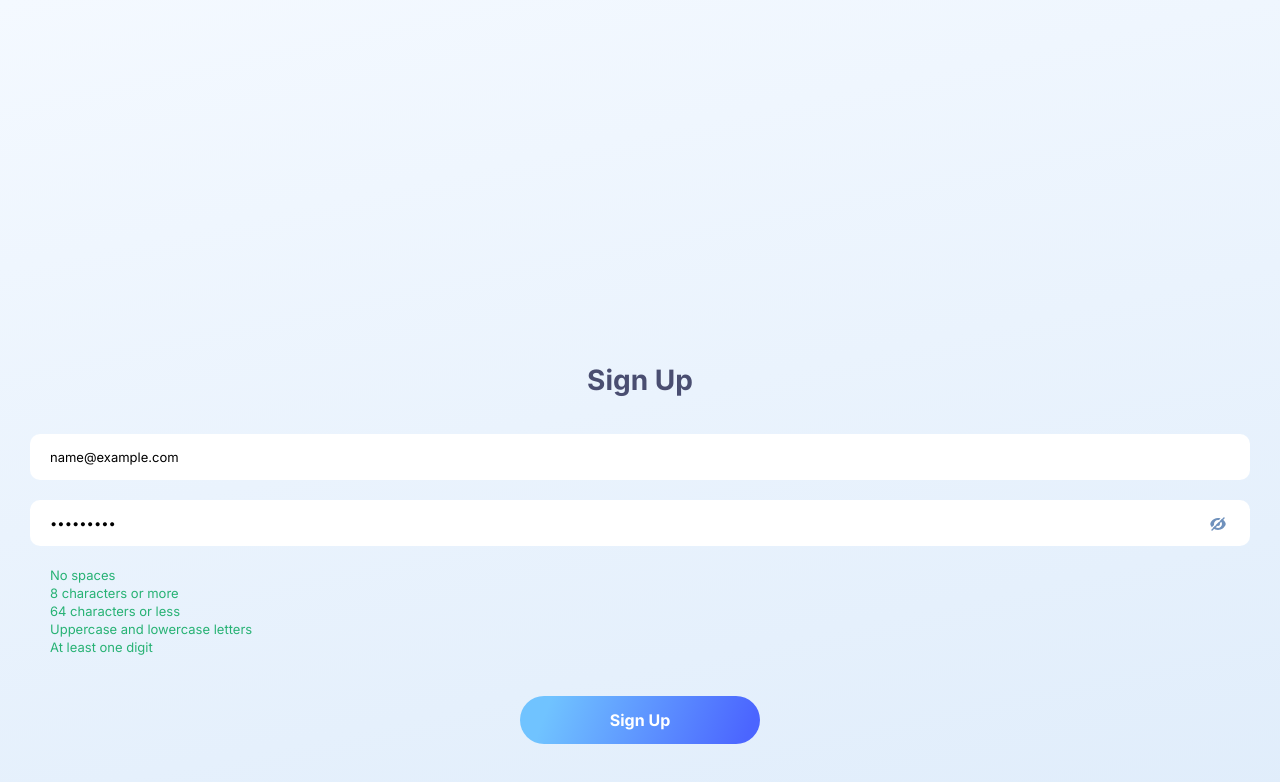
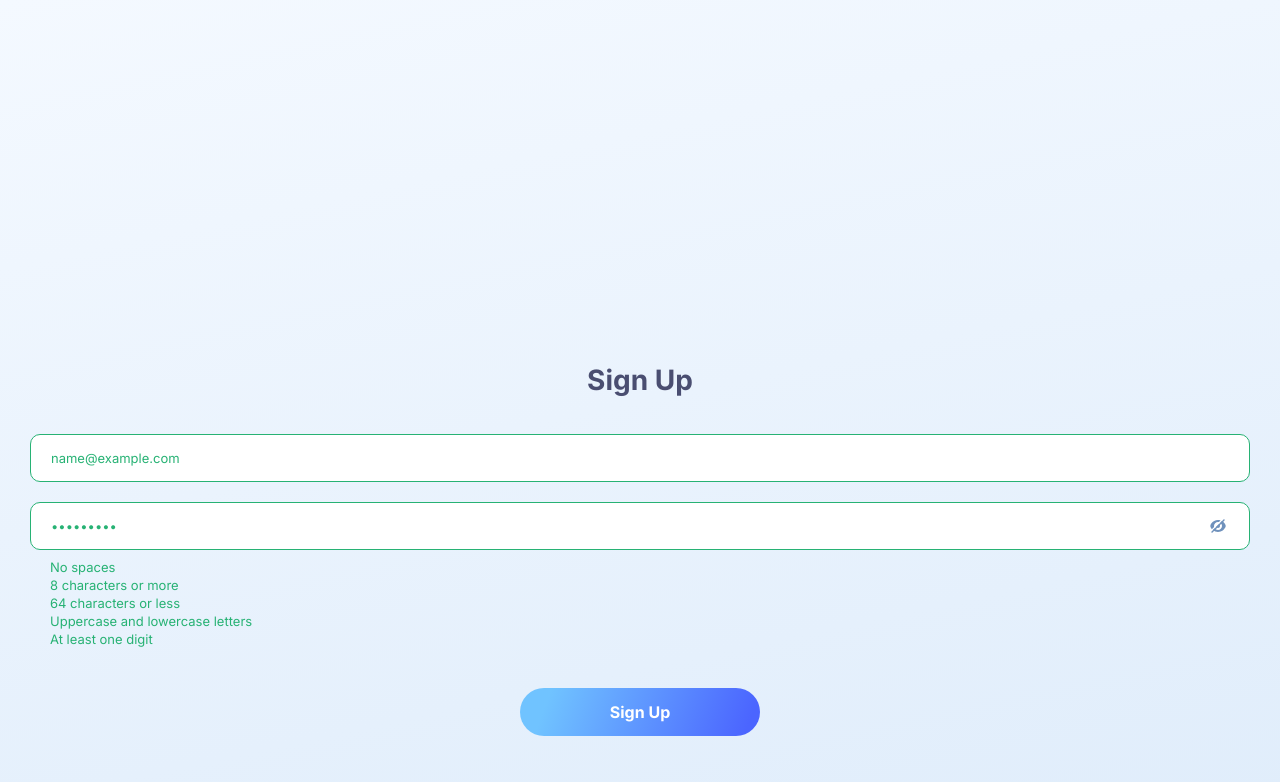
Before and after one commit to alex-shepel/clario-test-assignment, a Next.js app: page / in a window 1280 px wide. Both pictures are taken after typing "name@example.com", "Sample123" into the empty fields and a click on the button "Sign Up". Shown: the top 782 px of the page. Built offline with nearby package versions, Linux system fonts and the light colour scheme.

Commit message:
add input validation state styles

```diff
--- a/src/app/globals.css
+++ b/src/app/globals.css
@@ -4,7 +4,9 @@
   --accent-color: #fff;
 
   --success-color: #27b274;
+  --success-secondary-color: #fff;
   --fail-color: #ff8080;
+  --fail-secondary-color: #fdefee;
 
   --accent-background-color: #fff;
 }
--- a/src/components/Form/Form.jsx
+++ b/src/components/Form/Form.jsx
@@ -89,13 +89,18 @@ export const Form = () => {
           value={email}
           onChange={handleEmailChange}
           onBlur={handlerEmailBlur}
+          className={
+            emailValidator.current.areAllPassed(emailValidationState)
+              ? styles.valid
+              : styles.invalid
+          }
           required
         />
 
         <div className={styles.formValidation}>
           {Array.from(emailValidationState.entries()).map(([key, value]) => (
             value.dirty && !value.passed && (
-              <p key={key} className={styles.formTestFailed}>
+              <p key={key} className={styles.invalid}>
                 {EMAIL_TESTS.get(key).message}
               </p>
             )
@@ -115,6 +120,11 @@ export const Form = () => {
           placeholder="Create a password"
           value={password}
           onChange={handlePasswordChange}
+          className={
+            passwordValidator.current.areAllPassed(passwordValidationState)
+              ? styles.valid
+              : styles.invalid
+          }
           required
         />
 
@@ -131,9 +141,7 @@ export const Form = () => {
             value.dirty && (
               <p
                 key={key}
-                className={value.passed
-                  ? styles.formTestPassed
-                  : styles.formTestFailed}
+                className={value.passed ? styles.valid : styles.invalid}
               >
                 {PASSWORD_TESTS.get(key).message}
               </p>
--- a/src/components/Form/Form.module.css
+++ b/src/components/Form/Form.module.css
@@ -21,10 +21,30 @@
     border: none;
 }
 
+.formGroup > input.valid {
+    color: var(--success-color);
+    border: 1px solid var(--success-color);
+    background-color: var(--success-secondary-color);
+}
+
+.formGroup > input.invalid {
+    color: var(--fail-color);
+    border: 1px solid var(--fail-color);
+    background-color: var(--fail-secondary-color);
+}
+
 .formValidation {
-    margin-top: 20px;
+    margin-top: 8px;
     text-align: start;
     padding-inline: 20px;
+}
+
+.formValidation > .valid {
+    color: var(--success-color);
+}
+
+.formValidation > .invalid {
+    color: var(--fail-color);
 }
 
 .formShowHidePassword {
@@ -35,14 +55,6 @@
     color: var(--secondary-color);
 }
 
-.formTestPassed {
-    color: var(--success-color);
-}
-
-.formTestFailed {
-    color: var(--fail-color);
-}
-
 .formSubmit {
     margin-top: 40px;
 }
```
